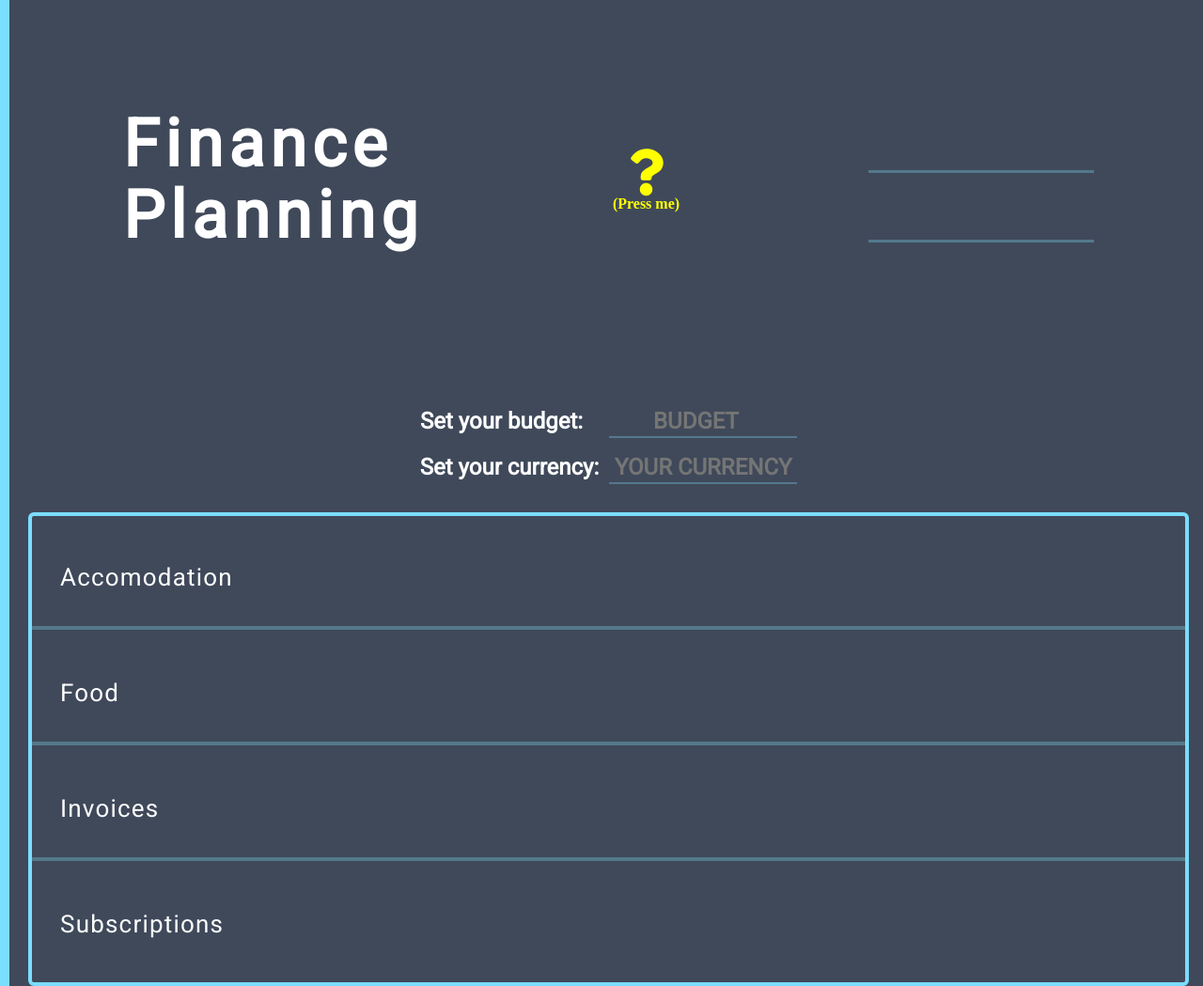
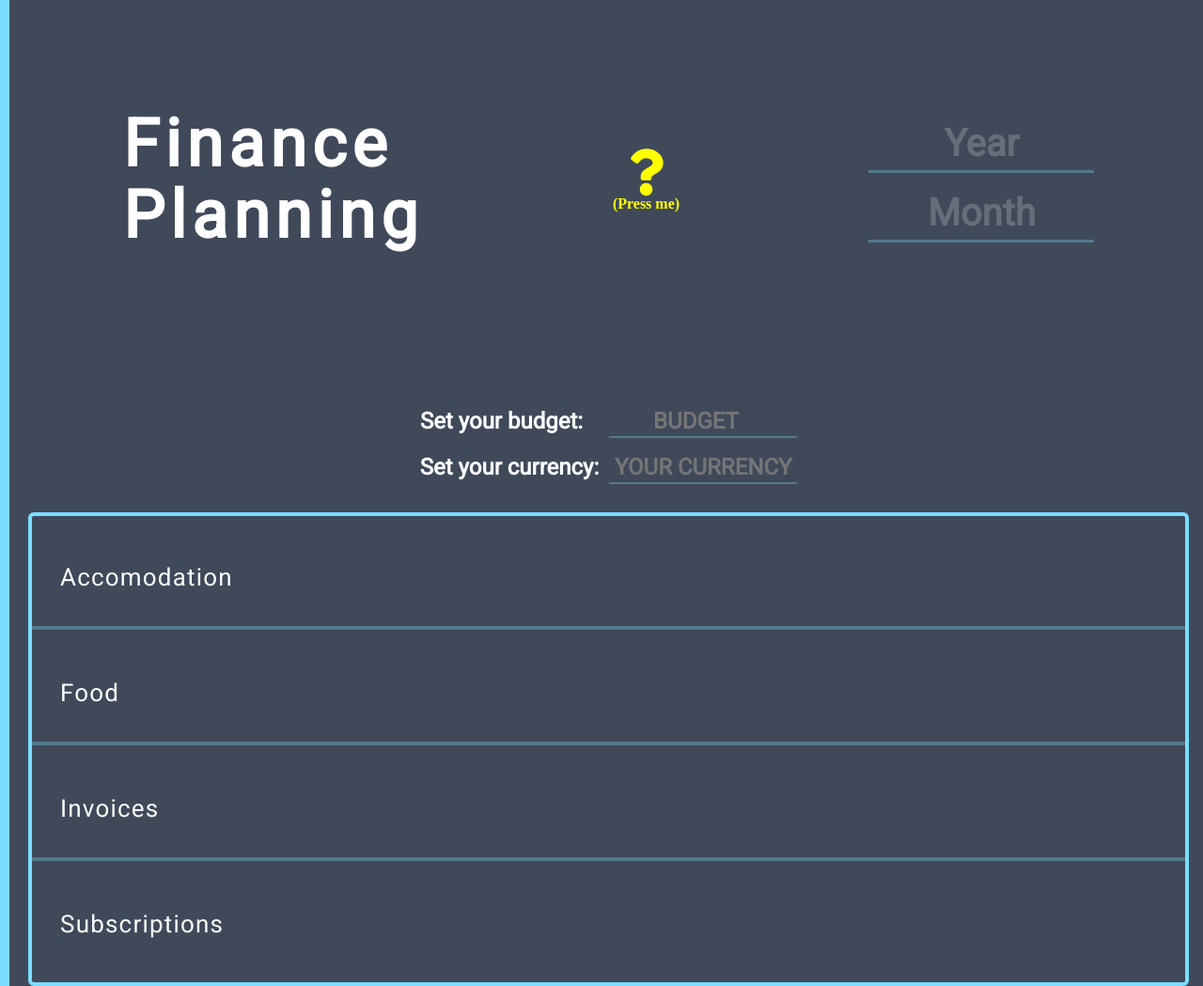
Before and after one commit to Cipriangr/finance-planning, a website: page index.html in a window 1280 px wide. Shown: the top 1049 px of the page at 94% size. Drawn offline with nearby package versions, Linux system fonts and the light colour scheme.

Commit message:
functionaly on year/month fields

```diff
--- a/app.js
+++ b/app.js
@@ -9,7 +9,6 @@ $(function(){
   const subscriptions = [JSON.parse(localStorage.getItem('subscriptions'))];
 
   let totalCosts= []
-
 
 
   $("#year").on('input', inputEvt=>{
@@ -26,8 +25,38 @@ $(function(){
     month.push(item)
     localStorage.setItem("month", item)
   })
+
+  // $('#year').keyup(function(){
+  //   $(this).removeClass('visible')
+  // })
+  // $('#month').keyup(function(){
+  //   $(this).removeClass('visible')
+  // })
+
   $("#year").html(year)
   $("#month").html(month)
+
+
+  $('#year').keyup(function(e){
+    var textValue = $(this).text();
+    if(textValue.length >0){
+      $(this).removeClass('visible')
+    }
+  })
+
+  $('#month').keyup(function(e){
+    var textValue = $(this).text();
+    if(textValue.length >0){
+      $(this).removeClass('visible')
+    }
+  })
+
+  $('.set').each(function(){
+    if ($(this).text().trim().length) {
+      $(this).removeClass("visible");
+    }
+  })
+
 
 
   //get input value form currency
@@ -117,4 +146,5 @@ $(function(){
 
   $('.total').html(totalCosts)
   $('.chosen-currency').html(currency)
+
 })
--- a/index.html
+++ b/index.html
@@ -31,8 +31,8 @@
         </div>
       </div>
       <div class="date">
-        <h4 contenteditable="true" id="year">2021</h4>
-        <h4 contenteditable="true" id="month">May</h4>
+        <h4 contenteditable="true" id="year" class="visible set"></h4>
+        <h4 contenteditable="true" id="month" class="visible set"></h4>
       </div>
     </div>
     <div class="space"></div>
--- a/style/style.scss
+++ b/style/style.scss
@@ -145,6 +145,22 @@ h1,h2,h3,h4,h5,h6{
           font: 600 40px/56px 'Roboto';
         }
       }
+      #year{
+        &.visible{
+          &:before{
+            content: 'Year';
+            opacity: 0.2;
+          }
+        }
+      }
+      #month{
+        &.visible{
+          &:before{
+            content: 'Month';
+            opacity: 0.2;
+          }
+        }
+      }
     }
   }
   .options{
```
Also changed, not shown: style/style.css, 1 other file.
